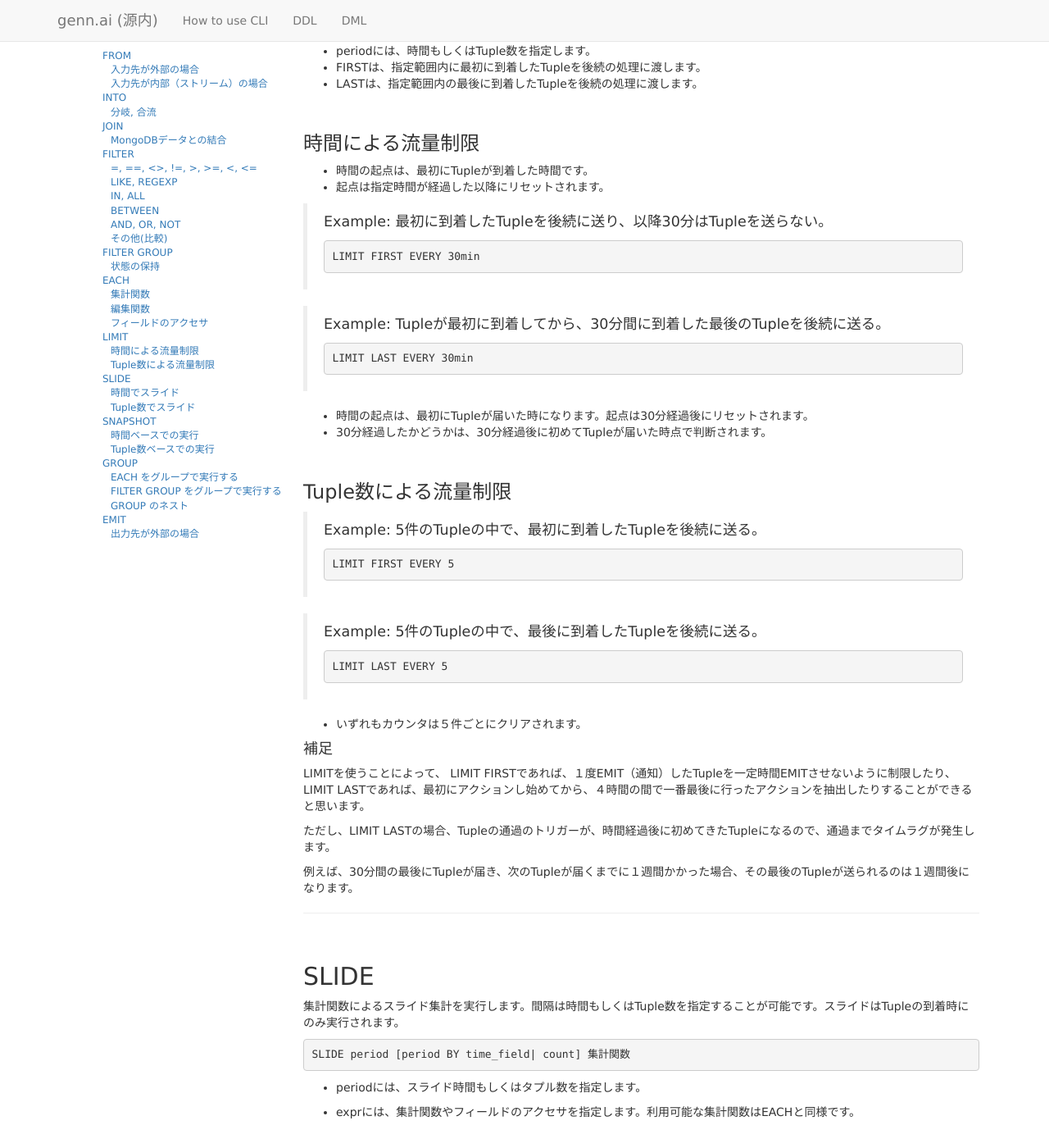
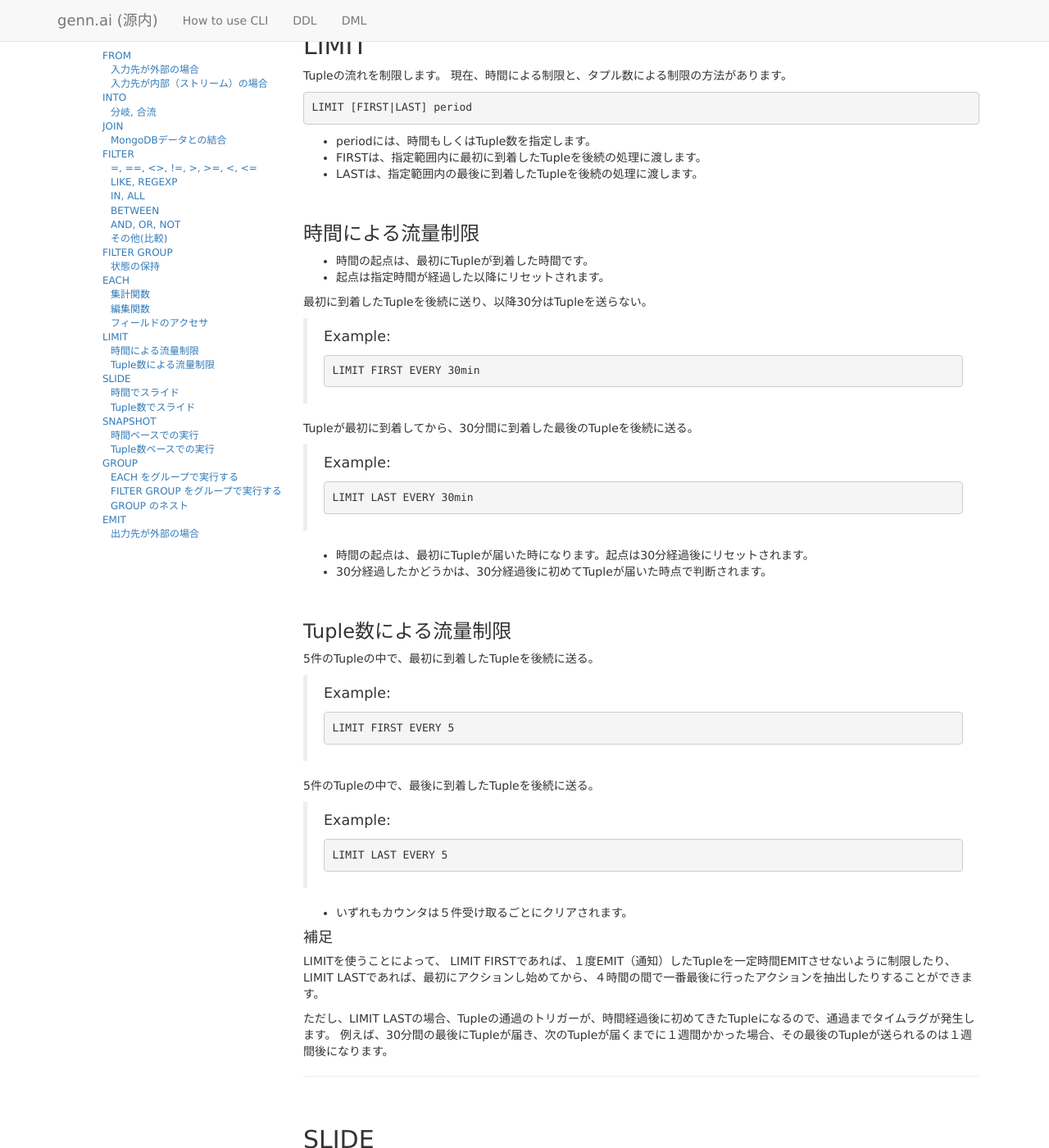
Before and after one commit to tf0054/trygennai.github.com, a Jekyll site: the page built from dml_ja.md, in a window 1280 px wide and 1400 px high, scrolled down 12064 px. Shown: the whole window at 82% size. Built offline with Jekyll 4.4.1, drawn with Linux system fonts in a browser that asks for light colours; nearby versions of some CDN libraries; comment, search, counter and statistics services are not loaded; some of the changed text lies outside the part shown.

Commit message:
Brushed up dml content (ja)

```diff
--- a/dml_ja.md
+++ b/dml_ja.md
@@ -118,7 +116,7 @@
 結合データのキーフィールド = Tupleのフィールド を、結合データが一意になるように指定してください。
 複合条件の場合は、AND で指定します。結合データのキーフィールドに対して、定数で条件を指定することもできます。
 * join_fields には、結合するフィールドを全て指定します。
-結合データのフィールド名 AS Tupleに結合する際のフィールド名 を指定します。
+結合データのフィールド名 AS Tupleに結合する際のフィールド名 を指定するか、フィールド名だけを指定します。
 フィールドはTupleに追加されます。
 
 > Example:
@@ -195,9 +193,8 @@
 >
     field2 LIKE 't%'
 
-REGEXPで使用できる正規表現は、java/util/regex/Patternと同じ書式を採用しています。
-[http://docs.oracle.com/javase/6/docs/api/java/util/regex/Pattern.html](http://docs.oracle.com/javase/6/docs/api/java/util/regex/Pattern.html)
-
+REGEXPで使用できる正規表現は、[java/util/regex/Patternと同じ書式](http://docs.oracle.com/javase/6/docs/api/java/util/regex/Pattern.html)
+を採用しています。
 > Example:
 >
     field3 REGEXP '^[A-Z]{2}-[0-9]{4}$'
@@ -247,6 +244,7 @@
 TupleのフィールドがLIST型の場合は、フィールド値を以下のように比較します。
 
 > Example:
+>
     field4[0] = 'tokyo'
 
 #### MAP型フィールドの比較
@@ -343,7 +341,8 @@
       (ua2.field1 <= 30 AND ua2.field2.member2 BETWEEN 2 AND 7) OR ua3.field5 LIKE 'A%'
 
 
- ua1, ua2, ua3の３つのTupleに対してフィルタを実行します。条件１と条件２（※）の両方を満たせば、Tupleはフィルタを通過します。
+ ua1, ua2, ua3の３つのTupleに対してフィルタを実行します。
+ 条件１と条件２（※）の両方を満たせば、Tupleはフィルタを通過します。
  （※）条件１はua1に対するフィルタで、条件２はua2とua3に対するフィルタです。
 
  条件２は、ua2とua3の条件を"OR"で指定しているので、ua1かつua2の条件を満たすか、ua1かつua3の条件を満たすことで
@@ -354,7 +353,8 @@
  ８日以上の日数が経過していた場合、条件１の状態は初期化されてしまう為、条件２のみ満たしている状態になります。
 
  state_fieldに"fg_state"を指定しているので、フィルタの状態を"fg_state"フィールドとしてTupleに追加します。
- fg_stateは、条件１と条件２のそれぞれを満たした日時が格納されます。条件の数と等しいTIMESTAMPのLISTになります。
+ fg_stateは、条件１と条件２のそれぞれを満たした日時が格納されます。
+ 条件の数と等しいTIMESTAMPのLISTになります。
 
 ### 状態の保持
 
@@ -516,9 +516,8 @@
 >
     EACH cast(field1 AS TIMESTAMP('yyyyMMddHHmmss')) AS new_field
 
-; ### 関数の引数
-;
-; 定数に関しては、関数の種類が増えてきてから改めて記述する。
+![Alt text](/img/underconstruction.png)
+定数に関しては、関数の種類が増えてきてから改めて記述する。
 
 ### フィールドのアクセサ
 
@@ -526,13 +525,14 @@
 >
     EACH field1, field6.member1 AS field10, field7['visa'] AS visa
 
-field1はそのまま、field6.member1をfield10フィールドへ、field7&#91;'visa']をvisaフィールドへ抽出します。
+field1はそのまま、field6.member1をfield10フィールドへ、field7&#91;'visa'&#93;をvisaフィールドへ抽出します。
 
 ---
 
 ## LIMIT
 
 Tupleの流れを制限します。
+現在、時間による制限と、タプル数による制限の方法があります。
 
     LIMIT [FIRST|LAST] period
 
@@ -545,11 +545,15 @@
 * 時間の起点は、最初にTupleが到着した時間です。
 * 起点は指定時間が経過した以降にリセットされます。
 
-> Example: 最初に到着したTupleを後続に送り、以降30分はTupleを送らない。
+最初に到着したTupleを後続に送り、以降30分はTupleを送らない。
+
+> Example:
 >
     LIMIT FIRST EVERY 30min
 
-> Example: Tupleが最初に到着してから、30分間に到着した最後のTupleを後続に送る。
+Tupleが最初に到着してから、30分間に到着した最後のTupleを後続に送る。
+
+> Example:
 >
     LIMIT LAST EVERY 30min
 
@@ -558,31 +562,36 @@
 
 ### Tuple数による流量制限
 
-> Example: 5件のTupleの中で、最初に到着したTupleを後続に送る。
+5件のTupleの中で、最初に到着したTupleを後続に送る。
+
+> Example:
 >
     LIMIT FIRST EVERY 5
 
-> Example: 5件のTupleの中で、最後に到着したTupleを後続に送る。
+5件のTupleの中で、最後に到着したTupleを後続に送る。
+
+> Example:
 >
     LIMIT LAST EVERY 5
 
- * いずれもカウンタは５件ごとにクリアされます。
+ * いずれもカウンタは５件受け取るごとにクリアされます。
 
 #### 補足
 
 LIMITを使うことによって、
 LIMIT FIRSTであれば、１度EMIT（通知）したTupleを一定時間EMITさせないように制限したり、
-LIMIT LASTであれば、最初にアクションし始めてから、４時間の間で一番最後に行ったアクションを抽出したりすることができると思います。
+LIMIT LASTであれば、最初にアクションし始めてから、４時間の間で一番最後に行ったアクションを抽出したりすることができます。
 
 ただし、LIMIT LASTの場合、Tupleの通過のトリガーが、時間経過後に初めてきたTupleになるので、通過までタイムラグが発生します。
-
 例えば、30分間の最後にTupleが届き、次のTupleが届くまでに１週間かかった場合、その最後のTupleが送られるのは１週間後になります。
 
 ---
 
 ## SLIDE
 
-集計関数によるスライド集計を実行します。間隔は時間もしくはTuple数を指定することが可能です。スライドはTupleの到着時にのみ実行されます。
+集計関数によるスライド集計を実行します。
+間隔は時間もしくはTuple数を指定することが可能です。
+スライドはTupleの到着時にのみ実行されます。
 
     SLIDE period [period BY time_field| count] 集計関数
 
@@ -623,8 +632,8 @@
 
 ウィンドウ領域に保存するTupleは、集計に必要なフィールドのみを選択しています。
 
-(*)
-スライドに使用する領域は現在メモリになっていますが、将来的に外部DBへの差し替えを可能にしたいと考えています。
+![Alt text](/img/underconstruction.png)
+スライドに使用する領域は現在メモリになっていますが、将来的に外部DBへの差し替えを予定。
 
 
 ---
@@ -644,7 +653,9 @@
 * 指定可能な時間は1分以上です。
 * 集計値は指定時間毎にリセットされます。
 
-> Example: 7分毎に実行
+7分毎に実行
+
+> Example:
 >
     SNAPSHOT EVERY 7min sum(field1) AS new_field
     SNAPSHOT EVERY "*/7 * * * *" sum(field1) AS new_field
```
Also changed, not shown: other parts of dml_ja.md (+4 -6 lines), img/underconstruction.png (added).
